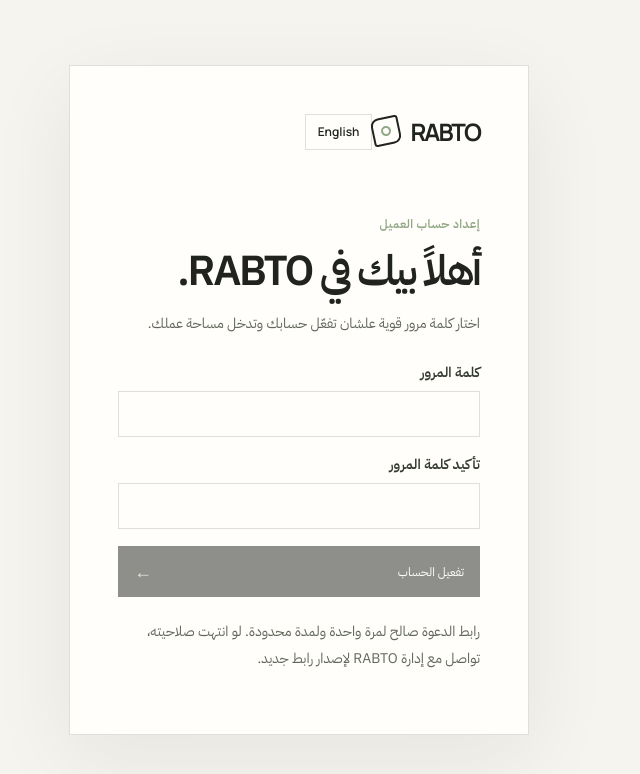
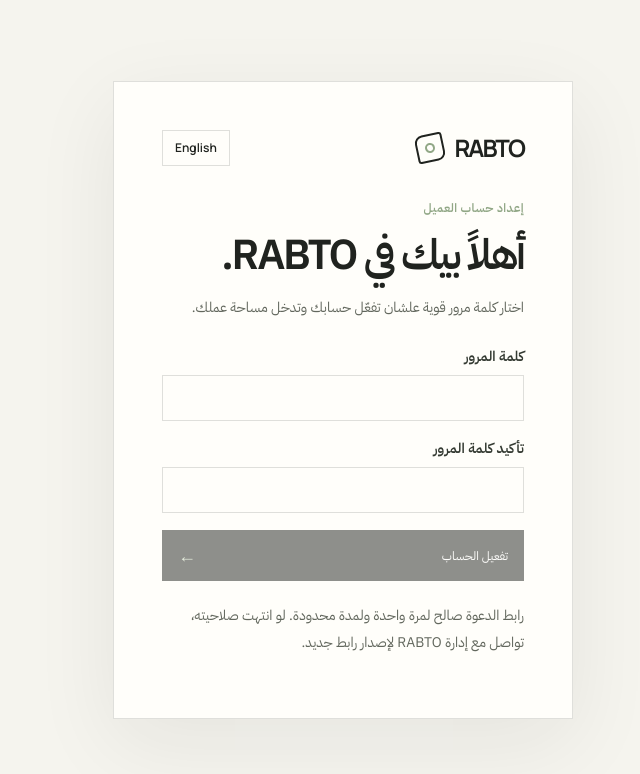
Before and after one commit to alomdamohamed652-afk/rabto, a Next.js app: page /accept-invitation in a window 1280 px wide. Shown: the top 774 px of the page, without its empty margins (548-1188 px from the left). Built offline with nearby package versions, Linux system fonts and the light colour scheme; no server answers.

Commit message:
style(i18n): align language controls in headers

```diff
--- a/src/app/globals.css
+++ b/src/app/globals.css
@@ -198,3 +198,19 @@ html[lang="en"] body { font-family: Manrope, Arial, sans-serif; }
 html[lang="en"] .auth-brand, html[lang="en"] .wordmark { font-family: Manrope, Arial, sans-serif; }
 .language-switcher { min-height: 36px; padding: 8px 12px; border: 1px solid var(--line); background: transparent; color: var(--ink); font: 600 12px Manrope, sans-serif; cursor: pointer; }
 .language-switcher:hover { border-color: var(--sage-deep); }
+
+.auth-topline, .admin-brand-row, .nav-actions {
+  display: flex;
+  align-items: center;
+  justify-content: space-between;
+  gap: 12px;
+}
+.auth-topline { margin-bottom: 32px; }
+.auth-topline .auth-brand, .admin-brand-row .auth-brand { margin-bottom: 0; }
+.admin-brand-row { width: 100%; }
+.admin-brand-row .language-switcher { flex: 0 0 auto; }
+.nav-actions { justify-content: flex-end; }
+@media (max-width: 680px) {
+  .nav-actions { gap: 8px; }
+  .language-switcher { padding: 7px 9px; }
+}
```
